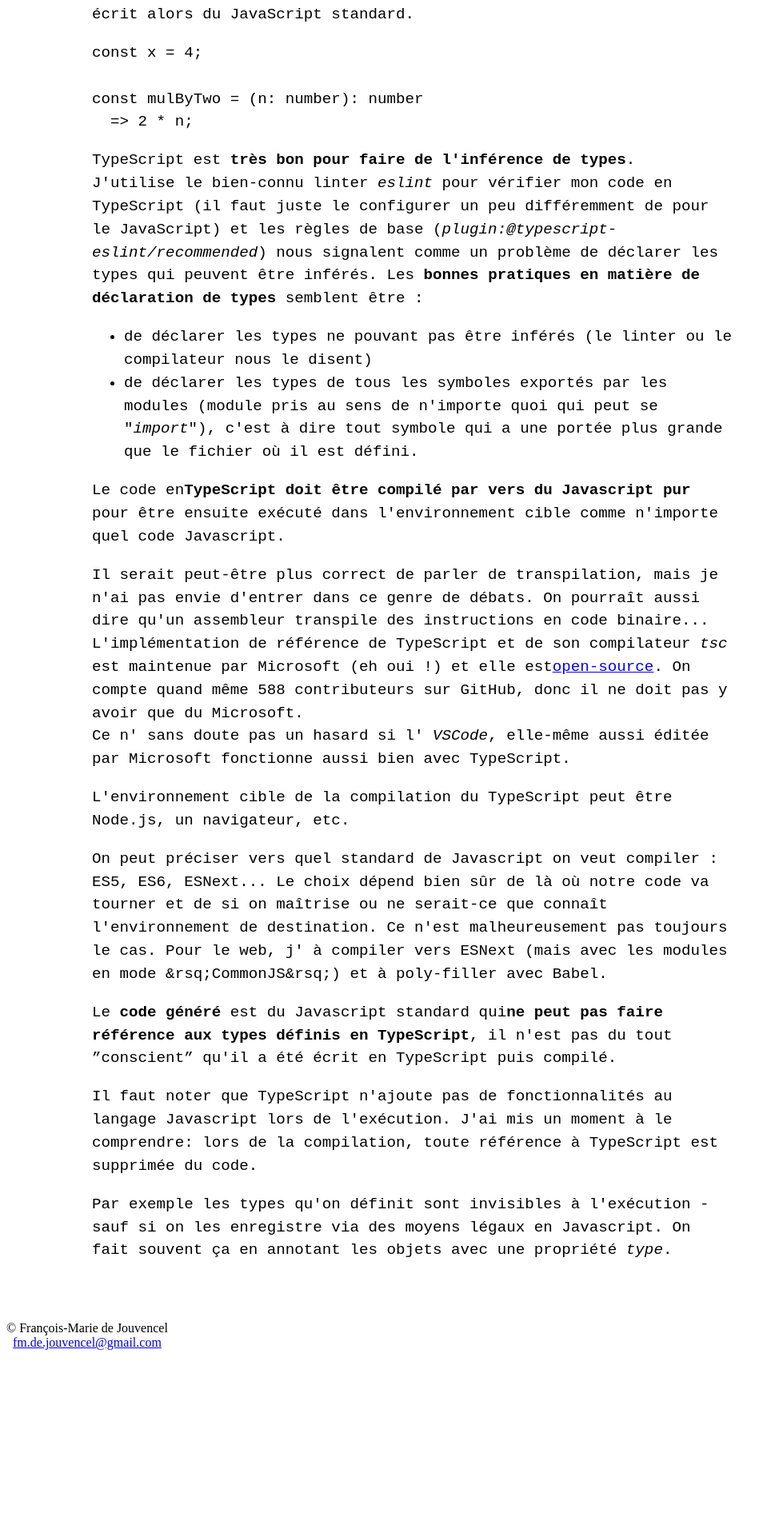
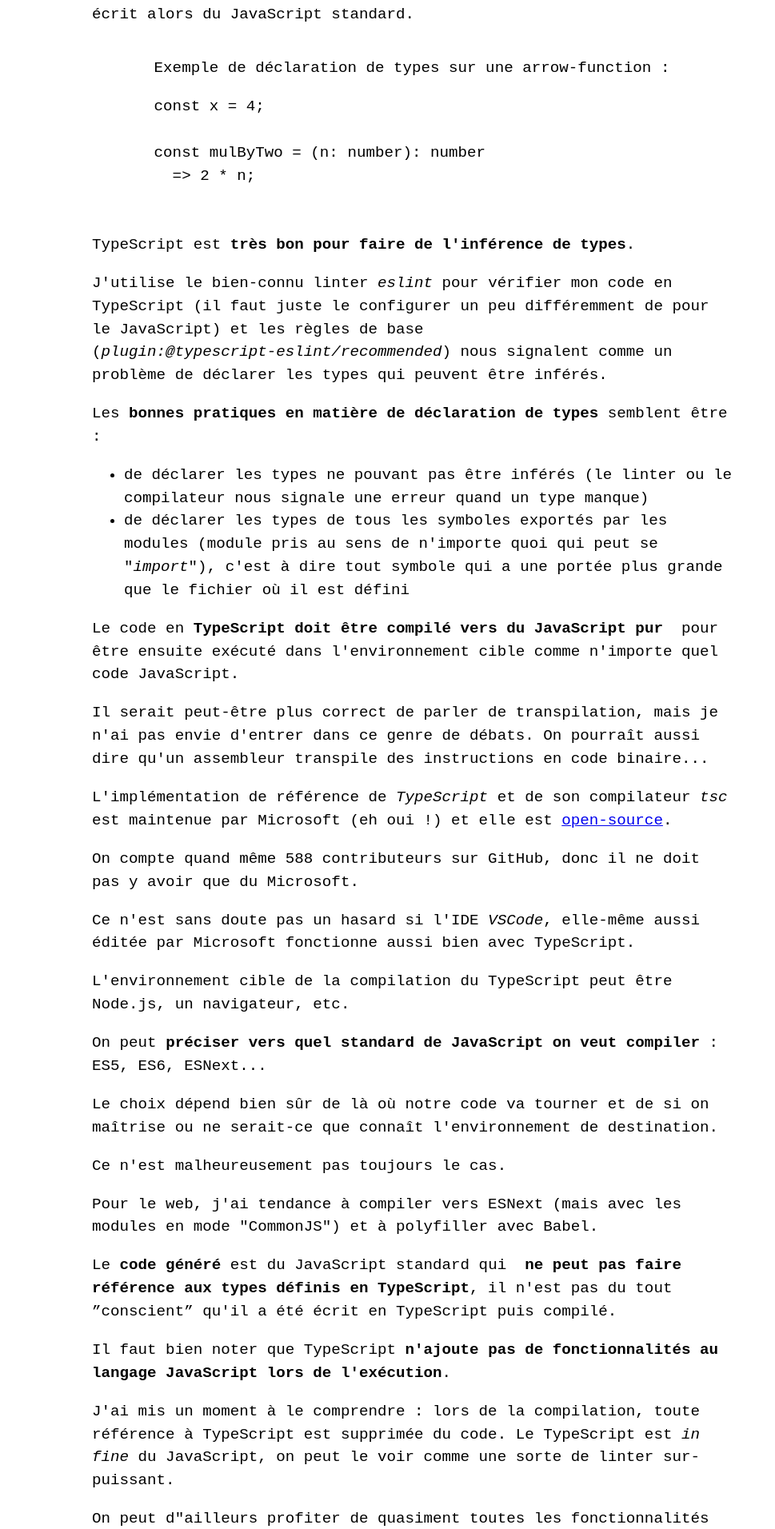
Before and after one commit to djfm/djfm.github.io, a React app: page /typescript in a window 1280 px wide. Shown: the part 468-2380 px from the top of the page at 80% size, without its empty margins (0-969 px from the left). Before the commit the page ends 2164 px from the top, so only its background shows below. Built offline with nearby package versions, Linux system fonts and the light colour scheme; the HTML template or start-up script is replaced by a standard one.

Commit message:
improved TypeScript introduction page

```diff
--- a/src/client/Components/App.tsx
+++ b/src/client/Components/App.tsx
@@ -21,6 +21,8 @@ const AppRoot = styled.div`
   font-family: monospace;
   font-size: 1.2rem;
   line-height: 1.5;
+  word-break: normal;
+  overflow-wrap: break-word;
 `;
 
 const App: React.FC = () => (
--- a/src/client/Components/TypeScript/0-Introduction.tsx
+++ b/src/client/Components/TypeScript/0-Introduction.tsx
@@ -1,15 +1,16 @@
 import React from 'react';
-
-import {
-  Article,
-  Pre,
-  NoWrap,
-  H1,
-} from '../common/Styled';
 
 import {
   useDocument,
 } from '../common/hooks';
+
+import CodeSample from '../common/CodeSample';
+
+import {
+  Article,
+  NoWrap,
+  H1,
+} from '../common/Styled';
 
 const basicTypeExample = `const x = 4;
 
@@ -32,7 +33,7 @@ export const Introduction: React.FC<{
       <H1>{title}</H1>
       <section>
         <header>
-          TypeScript est un <strong>sur-ensemble de Javascript</strong> qui
+          TypeScript est un <strong>sur-ensemble de JavaScript</strong> qui
           ajoute un <strong>système</strong> de types au langage.
         </header>
         <p>
@@ -43,36 +44,46 @@ export const Introduction: React.FC<{
           On peut très bien ne pas annoter notre code avec des types et
           on écrit alors du JavaScript standard.
         </p>
-        <Pre><code className="language-typescript">{basicTypeExample}</code></Pre>
+        <CodeSample
+          title="Exemple de déclaration de types sur une arrow-function :"
+        >
+          {basicTypeExample}
+        </CodeSample>
         <section>
+          <p>
             TypeScript est <strong>très bon pour faire de l&apos;inférence de types</strong>.
-          <br />
+          </p>
+          <p>
             J&apos;utilise le bien-connu linter <i>eslint</i> pour vérifier mon code en TypeScript
             (il faut juste le configurer un peu différemment de pour le JavaScript) et les règles de
-          base (<i>plugin:@typescript-eslint/recommended</i>) nous signalent
+            base (<i><NoWrap>plugin:@typescript-eslint/recommended</NoWrap></i>) nous signalent
             comme un problème de déclarer les types qui peuvent être inférés.
+          </p>
+          <p>
             Les <strong>bonnes pratiques en matière de déclaration de types</strong> semblent être :
+          </p>
           <ul>
             <li>
               de déclarer les types ne pouvant pas être inférés
-              (le linter ou le compilateur nous le disent)
+              (le linter ou le compilateur nous signale une erreur quand un type manque)
             </li>
             <li>
               de déclarer les types de tous les symboles
               exportés par les modules (module pris au sens de
               n&apos;importe quoi qui peut se &quot;<i>import</i>&quot;),
               c&apos;est à dire tout symbole qui a
-              une portée plus grande que le fichier où il est défini.
+              une portée plus grande que le fichier où il est défini
             </li>
           </ul>
         </section>
       </section>
       <p>
-        Le code en
+        Le code en&nbsp;
         <strong>
-          TypeScript doit être compilé par vers du Javascript pur
-        </strong> pour être ensuite exécuté dans l&apos;environnement cible
-        comme n&apos;importe quel code Javascript.
+          TypeScript doit être compilé vers du JavaScript pur
+        </strong>&nbsp;
+        pour être ensuite exécuté dans l&apos;environnement cible
+        comme n&apos;importe quel code JavaScript.
       </p>
       <aside>
         Il serait peut-être plus correct de parler de transpilation, mais je n&apos;ai
@@ -80,51 +91,79 @@ export const Introduction: React.FC<{
         qu&apos;un assembleur transpile des instructions en code binaire...
       </aside>
       <aside>
-        L&apos;implémentation de référence de TypeScript et de son compilateur <i>tsc</i> est
-        maintenue par Microsoft (eh oui !) et elle est
-        <a target="_blank" rel="noreferrer" href="https://github.com/microsoft/TypeScript">open-source</a>.
+        <p>
+          L&apos;implémentation de référence de <i>TypeScript</i> et
+          de son compilateur <i>tsc</i> est
+          maintenue par Microsoft (eh oui !) et elle est&nbsp;
+          <a target="_blank" rel="noreferrer" href="https://github.com/microsoft/TypeScript">
+            <NoWrap>open-source</NoWrap>
+          </a>.
+        </p>
+        <p>
           On compte quand même 588 contributeurs sur GitHub,
           donc il ne doit pas y avoir que du Microsoft.
-        <br />
-        Ce n&apos; sans doute pas un hasard si
-        l&apos; <i>VSCode</i>, <NoWrap>elle-même</NoWrap> aussi
+        </p>
+        <p>
+          Ce n&apos;est sans doute pas un hasard si
+          l&apos;IDE <i>VSCode</i>, <NoWrap>elle-même</NoWrap> aussi
           éditée par Microsoft fonctionne aussi bien avec TypeScript.
+        </p>
       </aside>
       <p>
         L&apos;environnement cible de la compilation du TypeScript peut être Node.js,
         un navigateur, etc.
       </p>
       <p>
-        On peut préciser vers quel standard de Javascript
-        on veut compiler : ES5, ES6, ESNext...
+        On peut&nbsp;
+        <strong>
+          préciser vers quel standard de JavaScript
+          on veut compiler
+        </strong> : ES5, ES6, ESNext...
+      </p>
+      <p>
         Le choix dépend bien sûr de là où notre code va
         tourner et de si on maîtrise ou ne serait-ce que
-        connaît l&apos;environnement de destination. Ce n&apos;est
-        malheureusement pas toujours le cas. Pour le web, j&apos; à compiler
-        vers ESNext (mais avec les modules en mode &rsq;CommonJS&rsq;)
-        et à poly-filler avec Babel.
+        connaît l&apos;environnement de destination.
       </p>
       <p>
-        Le <strong>code généré</strong> est du Javascript standard qui
-        <strong>
+        Ce n&apos;est malheureusement pas toujours le cas.
+      </p>
+      <p>
+        Pour le web, j&apos;ai tendance à compiler
+        vers ESNext (mais avec les modules en mode &quot;CommonJS&quot;)
+        et à polyfiller avec Babel.
+      </p>
+      <p>
+        Le <strong>code généré</strong> est du JavaScript standard qui
+        <strong>&nbsp;
           ne peut pas faire référence aux types définis en TypeScript
         </strong>,
         il n&apos;est pas du tout &rdquo;conscient&rdquo; qu&apos;il a été écrit en TypeScript
         puis compilé.
       </p>
       <p>
-        Il faut noter que TypeScript n&apos;ajoute pas
-        de fonctionnalités au langage Javascript
-        lors de l&apos;exécution.
-        J&apos;ai mis un moment à le comprendre:
+        Il faut bien noter que TypeScript&nbsp;
+        <strong>
+          n&apos;ajoute pas
+          de fonctionnalités au langage JavaScript
+          lors de l&apos;exécution
+        </strong>.
+      </p>
+      <p>
+        J&apos;ai mis un moment à le comprendre :
         lors de la compilation, toute référence à TypeScript
-        est supprimée du code.
+        est supprimée du code. Le TypeScript est <i>in fine</i> du JavaScript,
+        on peut le voir comme une sorte de linter sur-puissant.
       </p>
-
       <p>
-        Par exemple les types qu&apos;on définit sont invisibles à l&apos;exécution - sauf
-        si on les enregistre via des moyens légaux en Javascript. On fait souvent ça en
-        annotant les objets avec une propriété <i>type</i>.
+        On peut d&quot;ailleurs profiter de quasiment toutes les fonctionnalités
+        de TypeScript en utilisant des docblocks en JavaScript.
+      </p>
+      <p>
+        On peut alors faire directement tourner notre JavaScript annoté via
+        des commentaires. Se passer de compilation fait gagner du temps,
+        mais c&apos;est beaucoup moins agréable quand on code d&apos;écrire
+        tout le typage en commentaires.
       </p>
     </Article>
   );
--- a/src/client/Components/common/CodeSample.tsx
+++ b/src/client/Components/common/CodeSample.tsx
@@ -0,0 +1,42 @@
+import React from 'react';
+
+import styled from 'styled-components';
+
+import {
+  Figure,
+  Pre,
+} from './Styled';
+
+const Wrapper = styled.div`
+  display: flex;
+  flex-direction: row;
+  justify-content: center;
+  width: auto;
+  max-width: 100%;
+  overflow: hidden;
+`;
+
+export const CodeSample: React.FC<{
+  title: string,
+  children: unknown,
+  language?: string,
+}> = ({
+  title,
+  children,
+  language,
+}) => {
+  const markup = (
+    <Wrapper>
+      <Figure>
+        <figcaption>{title}</figcaption>
+        <Pre className={`language-${language || 'typescript'}`}>
+          <code>{children}</code>
+        </Pre>
+      </Figure>
+    </Wrapper>
+  );
+
+  return markup;
+};
+
+export default CodeSample;
--- a/src/client/Components/common/Styled.ts
+++ b/src/client/Components/common/Styled.ts
@@ -106,6 +106,11 @@ export const Pre = styled.pre`
   max-width: 100%;
 `;
 
+export const Figure = styled.figure`
+  margin-left: 0;
+  margin-right: 0;
+  width: fit-content;`;
+
 export const Article = styled.article`
   max-width: 800px;
   margin: 0 auto;
```
Also changed, not shown: 7 other files (tests, documents, lock files or other folders). Lines whose indentation alone changed are shown as unchanged.
